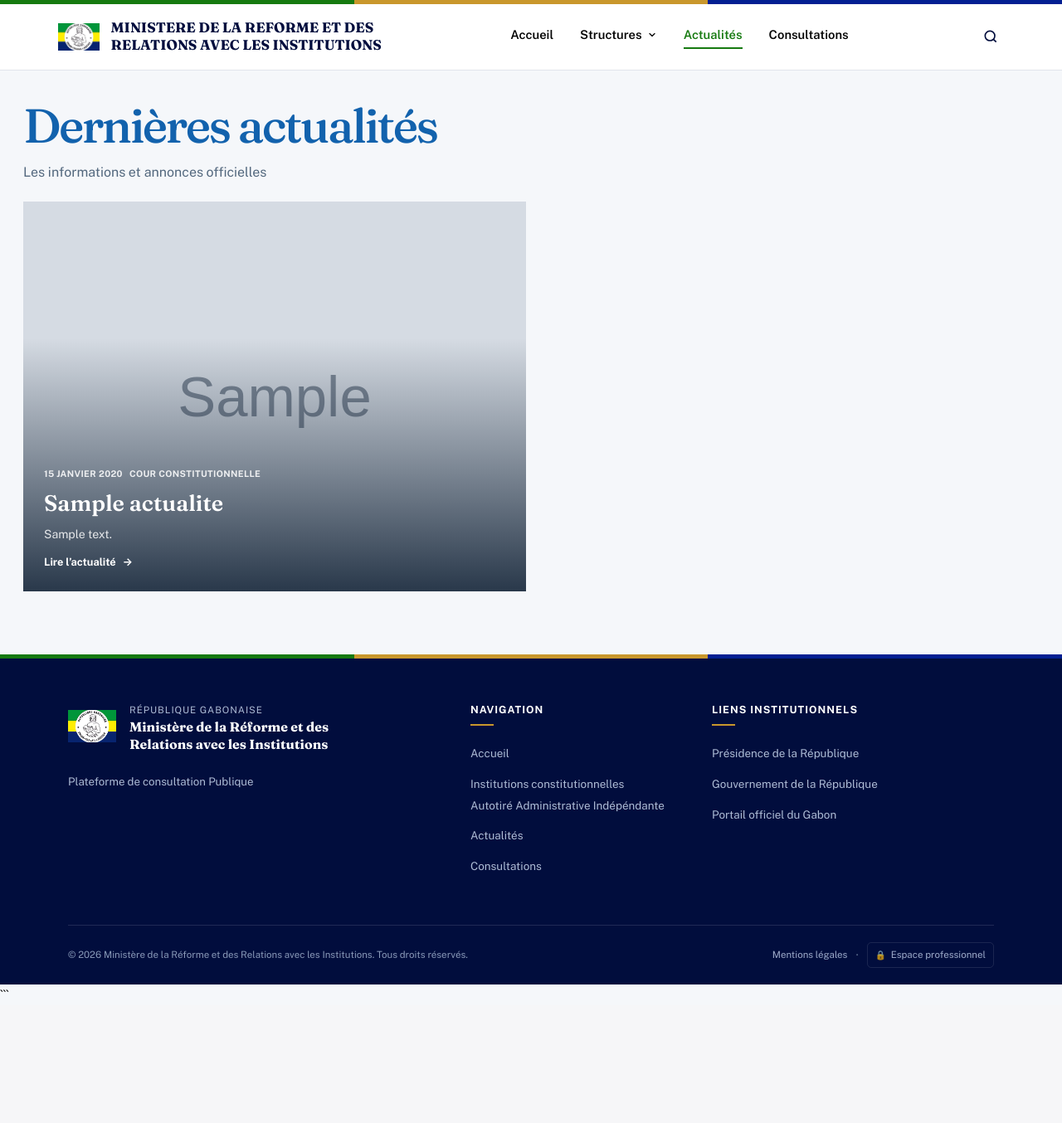
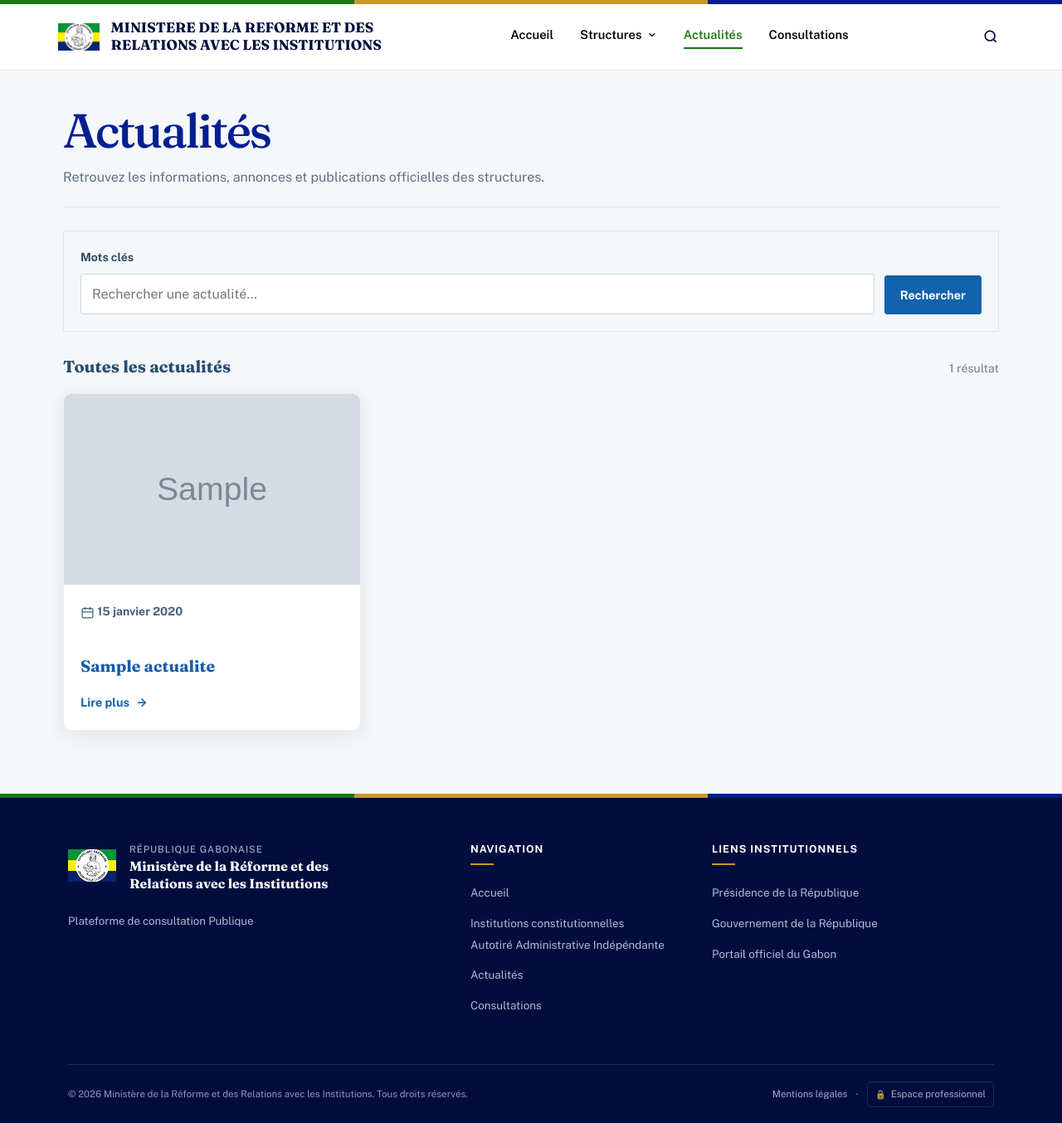
Before and after one commit to Jareotsen/Stage, a PHP site: page /views/public/actualite.php in a window 1280 px wide. Shown: the top 1354 px of the page at 83% size. Before the commit the page ends 1196 px from the top, so only its background shows below. Run offline with PHP 8.4, Linux system fonts and the light colour scheme; data comes from the database, SQL or seed files in the repository; tables that the repository leaves empty hold one stand-in row (values such as "Sample post"); grey boxes marked "Sample" are stand-in pictures.

Commit message:
ajout style pour s.a

```diff
--- a/views/public/actualite.php
+++ b/views/public/actualite.php
@@ -2,28 +2,79 @@
 session_start();
 require '../../config/database.php';
 
-$actuStmt = $db->query(
-    "SELECT actualites.id_actu, actualites.titre, actualites.contenu, actualites.date_publication, structure.nom_struc
-     FROM actualites
-     JOIN structure ON actualites.id_structure = structure.id_struc
-     ORDER BY actualites.date_publication DESC"
-);
+/**
+ * Recherche facultative dans les actualités.
+ * Les noms de tables et de colonnes restent ceux du code existant.
+ */
+$recherche = trim((string) ($_GET['q'] ?? ''));
+
+// Pagination : 9 actualités par page (3 rangées de 3).
+$parPage = 9;
+$page = max(1, (int) ($_GET['page'] ?? 1));
+
+$baseSql = " FROM actualites
+             JOIN structure ON actualites.id_structure = structure.id_struc";
+
+$params = [];
+if ($recherche !== '') {
+    $baseSql .= " WHERE actualites.titre LIKE :q
+                  OR actualites.contenu LIKE :q
+                  OR structure.nom_struc LIKE :q";
+    $params[':q'] = '%' . $recherche . '%';
+}
+
+// Nombre total de résultats pour calculer la pagination.
+$countStmt = $db->prepare("SELECT COUNT(*)" . $baseSql);
+$countStmt->execute($params);
+$totalActualites = (int) $countStmt->fetchColumn();
+$totalPages = max(1, (int) ceil($totalActualites / $parPage));
+$page = min($page, $totalPages);
+$offset = ($page - 1) * $parPage;
+
+$sql = "SELECT actualites.id_actu,
+               actualites.titre,
+               actualites.contenu,
+               actualites.date_publication,
+               structure.nom_struc" . $baseSql . "
+        ORDER BY actualites.date_publication DESC
+        LIMIT :limite OFFSET :debut";
+
+$actuStmt = $db->prepare($sql);
+foreach ($params as $key => $value) {
+    $actuStmt->bindValue($key, $value, PDO::PARAM_STR);
+}
+$actuStmt->bindValue(':limite', $parPage, PDO::PARAM_INT);
+$actuStmt->bindValue(':debut', $offset, PDO::PARAM_INT);
+$actuStmt->execute();
 $actualites = $actuStmt->fetchAll(PDO::FETCH_ASSOC);
 
-// Récupère la première photo de chaque actualité
+// Récupère la première photo de chaque actualité.
+$photoStmt = $db->prepare(
+    "SELECT Photos_actu_url
+     FROM actualites_photos
+     WHERE id_actualites = :id
+     ORDER BY Position
+     LIMIT 1"
+);
 foreach ($actualites as &$actualite) {
-    $photoStmt = $db->prepare(
-        "SELECT Photos_actu_url FROM actualites_photos WHERE id_actualites = :id ORDER BY Position LIMIT 1"
-    );
     $photoStmt->execute([':id' => $actualite['id_actu']]);
-    $actualite['image'] = $photoStmt->fetchColumn(); // false si aucune photo
+    $actualite['image'] = $photoStmt->fetchColumn();
 }
 unset($actualite);
 
-// Formate une date SQL (YYYY-MM-DD) en français, ex : "12 juin 2024"
-function formaterDateFr(string $dateSql): string {
-    $mois = [1 => 'janvier', 'février', 'mars', 'avril', 'mai', 'juin', 'juillet', 'août', 'septembre', 'octobre', 'novembre', 'décembre'];
+// Formate une date SQL en français, par exemple : « 12 juin 2024 ».
+function formaterDateFr(string $dateSql): string
+{
+    $mois = [
+        1 => 'janvier', 'février', 'mars', 'avril', 'mai', 'juin',
+        'juillet', 'août', 'septembre', 'octobre', 'novembre', 'décembre'
+    ];
+
     $timestamp = strtotime($dateSql);
+    if ($timestamp === false) {
+        return $dateSql;
+    }
+
     return date('d', $timestamp) . ' ' . $mois[(int) date('n', $timestamp)] . ' ' . date('Y', $timestamp);
 }
 
@@ -31,115 +82,403 @@
 ?>
 
 <style>
-/* Présentation inspirée du portail éditorial fourni en référence */
-.actualite-page{max-width:1440px;margin:0 auto;padding:36px 28px 76px;color:#152b49}
-.actualite-hero{margin:0 0 22px;padding:0;background:transparent;box-shadow:none;border:0;overflow:visible;color:#145ca8}
-.actualite-hero:before,.actualite-hero:after{display:none}
-.actualite-hero-inner{max-width:none}
-.actualite-kicker{display:none}
-.actualite-page .actualite-hero h1{margin:0;color:#1262ad;font-size:clamp(2.3rem,5vw,3.6rem);font-weight:500;letter-spacing:-.045em;line-height:1.08}
-.actualite-hero p{max-width:800px;margin:12px 0 0;color:#52677d;font-size:1rem;line-height:1.65}
-.actualite-toolbar{display:flex;justify-content:space-between;align-items:center;gap:18px;margin:0 0 20px;border-bottom:1px solid #dce5ee;padding-bottom:15px}
-.actualite-tabs{display:flex;flex-wrap:wrap;gap:8px}
-.actualite-tab{display:inline-flex;align-items:center;justify-content:center;min-height:35px;padding:8px 16px;border:1px solid #d9e2eb;border-radius:999px;background:#fff;color:#42617f;font-size:.78rem;font-weight:650;text-decoration:none}
-.actualite-tab.is-active{background:#1262ad;border-color:#1262ad;color:#fff}
-.actualite-all{color:#285b80;font-size:.8rem;font-weight:750;text-decoration:none;border-bottom:1px solid #8aafc8;padding-bottom:3px;white-space:nowrap}
-.actualite-feature-grid{display:grid;grid-template-columns:minmax(0,1fr) minmax(0,1fr);grid-template-rows: minmax(165px, 1fr) minmax(165px, 1fr);gap:12px;min-height:470px}
-.actualite-card{position:relative;min-width:0;display:flex;flex-direction:column;overflow:hidden;border:0;border-radius:0;background:#dceaf6;box-shadow:none;transition:transform .2s ease,box-shadow .2s ease}
-.actualite-card:hover{transform:translateY(-2px);border-color:transparent;box-shadow:0 8px 22px rgba(15,48,80,.12)}
-.actualite-card.featured{grid-column:1;grid-row:1 / span 2;min-height:470px;background:#dceaf6}
-.actualite-card.side-large{grid-column:2;grid-row:1}
-.actualite-card.side-small{min-height:165px}
-.actualite-card.side-small:nth-of-type(3){grid-column:2;grid-row:2}
-.actualite-card.side-small:nth-of-type(4){display:none}
-.actualite-card .actualite-media{position:absolute;inset:0;height:auto;overflow:hidden;background:#d8e7f4}
-.actualite-card img{display:block;width:100%;height:100%;object-fit:cover;transition:transform .4s ease}
-.actualite-card:hover img{transform:scale(1.025)}
-.actualite-card.featured:after{content:"";position:absolute;inset:35% 0 0;background:linear-gradient(180deg,rgba(8,25,45,0) 0%,rgba(8,25,45,.84) 100%);pointer-events:none}
-.actualite-no-image{display:flex;width:100%;height:100%;align-items:center;justify-content:center;background:linear-gradient(135deg,#dceaf6,#c9deef);color:#3b6c98}
-.actualite-no-image svg{width:52px;height:52px;opacity:.75}
-.actualite-content{position:relative;z-index:1;display:flex;flex:1;flex-direction:column;align-items:flex-start;justify-content:flex-end;padding:20px;background:transparent}
-.actualite-card.featured .actualite-content{padding:25px;color:#fff}
-.actualite-card.side-large .actualite-content,.actualite-card.side-small .actualite-content{justify-content:space-between;padding:18px;background:rgba(217,232,245,.93)}
-.actualite-meta{display:flex;flex-wrap:wrap;align-items:center;gap:8px;margin-bottom:12px;color:#66829d;font-size:.67rem;font-weight:750;line-height:1.4;text-transform:uppercase;letter-spacing:.035em}
-.actualite-meta .meta-dot{display:none}
-.actualite-source{color:inherit}
-.actualite-card.featured .actualite-meta{color:rgba(255,255,255,.88)}
-.actualite-card h2{margin:0 0 10px;color:#164e82;font-size:1.18rem;line-height:1.35;font-weight:650;overflow-wrap:anywhere}
-.actualite-card.featured h2{margin:0;color:#fff;font-size:clamp(1.35rem,2.1vw,2rem);line-height:1.22;font-weight:600}
-.actualite-card.side-small h2{font-size:.95rem;line-height:1.35;margin-top:auto}
-.actualite-card p{display:-webkit-box;-webkit-box-orient:vertical;-webkit-line-clamp:3;line-clamp:3;overflow:hidden;margin:0 0 15px;color:#536e88;font-size:.88rem;line-height:1.6}
-.actualite-card.featured p{color:rgba(255,255,255,.86);margin-top:10px;margin-bottom:0}
-.actualite-link{display:inline-flex;align-items:center;gap:8px;margin-top:12px;padding:0;border:0;width:auto;color:#17598f;font-weight:750;font-size:.8rem;text-decoration:none}
-.actualite-card.featured .actualite-link{color:#fff}
-.actualite-link span{transition:transform .2s ease}
-.actualite-link:hover{color:#0b7a49}
-.actualite-card.featured .actualite-link:hover{color:#d9f3e5}
-.actualite-link:hover span{transform:translateX(4px)}
-.actualite-extra-grid{display:grid;grid-template-columns:repeat(3,minmax(0,1fr));gap:12px;margin-top:12px}
-.actualite-empty{padding:46px 24px;text-align:center;border:1px solid #dce5ee;background:#f6f9fc;border-radius:4px}
-.actualite-empty-icon{width:58px;height:58px;display:grid;place-items:center;margin:0 auto 14px;border-radius:50%;background:#e2edf7;color:#1262ad}
-.actualite-empty h2{margin:0 0 8px;font-size:1.3rem}
-.actualite-empty p{margin:0;color:#667b90}
-.actualite-section-head{display:flex;align-items:end;justify-content:space-between;gap:18px;margin:28px 0 16px}
-.actualite-section-head h2{margin:0;font-size:1.35rem;color:#164e82}
-.actualite-section-head p{margin:5px 0 0;color:#667b90;font-size:.9rem}
-@media(max-width:900px){.actualite-page{padding:28px 20px 56px}.actualite-feature-grid{grid-template-columns:minmax(0,1fr) minmax(0,1fr);min-height:420px}.actualite-card.featured{min-height:420px}.actualite-extra-grid{grid-template-columns:repeat(2,minmax(0,1fr))}.actualite-card.featured h2{font-size:1.45rem}}
-@media(max-width:640px){.actualite-page{padding:24px 14px 44px}.actualite-page .actualite-hero h1{font-size:2.35rem}.actualite-toolbar{align-items:flex-start;flex-direction:column}.actualite-tabs{gap:6px}.actualite-tab{padding:7px 12px;font-size:.74rem}.actualite-feature-grid{display:flex;flex-direction:column;min-height:0}.actualite-card.featured{min-height:360px}.actualite-card.side-large{min-height:220px}.actualite-card.side-small{min-height:180px}.actualite-card.side-small:nth-of-type(4){display:flex}.actualite-extra-grid{grid-template-columns:1fr}.actualite-card.featured h2{font-size:1.45rem}.actualite-card.side-large .actualite-content,.actualite-card.side-small .actualite-content{min-height:180px}}
-@media(prefers-reduced-motion:reduce){.actualite-card,.actualite-card img,.actualite-link span{transition:none}}
+.actualite-page {
+    max-width: 1180px;
+    margin: 0 auto;
+    padding: 42px 26px 76px;
+    color: #24364b;
+}
+.actualite-hero {
+    margin-bottom: 28px;
+    padding-bottom: 22px;
+    border-bottom: 1px solid #dce4ec;
+}
+.actualite-hero h1 {
+    margin: 0;
+    color: #145ca8;
+    font-size: clamp(2rem, 4vw, 3rem);
+    font-weight: 600;
+    letter-spacing: -.035em;
+    line-height: 1.15;
+}
+.actualite-hero p {
+    margin: 12px 0 0;
+    color: #5e7185;
+    font-size: 1rem;
+    line-height: 1.65;
+}
+.actualite-search {
+    display: flex;
+    align-items: end;
+    gap: 12px;
+    margin: 0 0 30px;
+    padding: 20px;
+    background: #f5f8fb;
+    border: 1px solid #e0e7ee;
+}
+.actualite-search-field {
+    display: flex;
+    flex: 1;
+    flex-direction: column;
+    gap: 8px;
+}
+.actualite-search label {
+    color: #334c65;
+    font-size: .88rem;
+    font-weight: 700;
+}
+.actualite-search input {
+    width: 100%;
+    min-height: 46px;
+    padding: 11px 13px;
+    border: 1px solid #cbd7e2;
+    border-radius: 3px;
+    background: #fff;
+    color: #24364b;
+    font: inherit;
+}
+.actualite-search input:focus {
+    outline: 3px solid rgba(18, 98, 173, .16);
+    border-color: #1262ad;
+}
+.actualite-search button,
+.actualite-reset {
+    display: inline-flex;
+    min-height: 46px;
+    align-items: center;
+    justify-content: center;
+    padding: 11px 18px;
+    border: 1px solid #1262ad;
+    border-radius: 3px;
+    background: #1262ad;
+    color: #fff;
+    font: inherit;
+    font-size: .9rem;
+    font-weight: 700;
+    text-decoration: none;
+    cursor: pointer;
+}
+.actualite-search button:hover {
+    background: #0e4e8a;
+}
+.actualite-reset {
+    border-color: #cbd7e2;
+    background: #fff;
+    color: #35536f;
+}
+.actualite-reset:hover {
+    background: #edf3f8;
+}
+.actualite-results-heading {
+    display: flex;
+    align-items: baseline;
+    justify-content: space-between;
+    gap: 16px;
+    margin: 0 0 8px;
+}
+.actualite-results-heading h2 {
+    margin: 0;
+    color: #244c72;
+    font-size: 1.25rem;
+    font-weight: 700;
+}
+.actualite-count {
+    color: #6a7e91;
+    font-size: .88rem;
+}
+.actualite-list {
+    display: grid;
+    grid-template-columns: repeat(3, minmax(0, 1fr));
+    gap: 26px;
+    margin-top: 18px;
+}
+.actualite-item {
+    min-width: 0;
+    overflow: hidden;
+    display: flex;
+    flex-direction: column;
+    background: #fff;
+    border-radius: 10px;
+    box-shadow: 0 5px 22px rgba(25, 53, 78, .10);
+    border: 1px solid #edf1f5;
+}
+.actualite-media {
+    width: 100%;
+    height: 230px;
+    overflow: hidden;
+    background: #e5edf4;
+}
+.actualite-media img {
+    display: block;
+    width: 100%;
+    height: 100%;
+    object-fit: cover;
+}
+.actualite-no-image {
+    display: flex;
+    width: 100%;
+    height: 100%;
+    align-items: center;
+    justify-content: center;
+    color: #52728e;
+    background: linear-gradient(135deg, #e6eef5, #d2e2ef);
+    font-size: .9rem;
+}
+.actualite-item-body {
+    display: flex;
+    flex: 1;
+    flex-direction: column;
+    align-items: flex-start;
+    padding: 22px 20px 24px;
+}
+.actualite-date {
+    padding-top: 0;
+    margin-bottom: 18px;
+    color: #637b91;
+    font-size: .88rem;
+    line-height: 1.5;
+}
+.actualite-date time {
+    display: block;
+    color: #41617f;
+    font-weight: 700;
+}
+.actualite-source {
+    display: block;
+    margin-top: 7px;
+    color: #74879a;
+    font-size: .8rem;
+}
+.actualite-item-content {
+    display: flex;
+    flex: 1;
+    flex-direction: column;
+    align-items: flex-start;
+    padding: 0 20px 22px;
+}
+.actualite-item-content h3 {
+    margin: 0 0 10px;
+    color: #145ca8;
+    font-size: 1.22rem;
+    font-weight: 700;
+    line-height: 1.4;
+}
+.actualite-item-content p {
+    margin: 0 0 13px;
+    color: #52677b;
+    font-size: .95rem;
+    line-height: 1.7;
+}
+.actualite-link {
+    display: inline-flex;
+    align-items: center;
+    gap: 8px;
+    margin-top: auto;
+    padding-top: 8px;
+    color: #1262ad;
+    font-size: .9rem;
+    font-weight: 750;
+    text-decoration: none;
+}
+.actualite-link span {
+    transition: transform .2s ease;
+}
+.actualite-link:hover {
+    color: #0b7a49;
+    text-decoration: underline;
+}
+.actualite-link:hover span {
+    transform: translateX(4px);
+}
+.actualite-empty {
+    padding: 38px 22px;
+    border: 1px solid #dce4ec;
+    background: #f7f9fb;
+    text-align: center;
+}
+.actualite-empty h2 {
+    margin: 0 0 8px;
+    color: #244c72;
+    font-size: 1.25rem;
+}
+.actualite-empty p {
+    margin: 0;
+    color: #65798d;
+    line-height: 1.6;
+}
+.actualite-pagination {
+    display: flex;
+    justify-content: center;
+    align-items: center;
+    flex-wrap: wrap;
+    gap: 8px;
+    margin-top: 34px;
+}
+.actualite-pagination a,
+.actualite-pagination span {
+    display: inline-flex;
+    min-width: 40px;
+    min-height: 40px;
+    align-items: center;
+    justify-content: center;
+    padding: 8px 12px;
+    border: 1px solid #d6e0e9;
+    border-radius: 4px;
+    background: #fff;
+    color: #285b80;
+    text-decoration: none;
+    font-weight: 700;
+}
+.actualite-pagination .is-current {
+    border-color: #1262ad;
+    background: #1262ad;
+    color: #fff;
+}
+.actualite-pagination a:hover {
+    background: #eef5fb;
+}
+@media (max-width: 900px) {
+    .actualite-list { grid-template-columns: repeat(2, minmax(0, 1fr)); gap: 20px; }
+}
+@media (max-width: 640px) {
+    .actualite-page {
+        padding: 28px 15px 48px;
+    }
+    .actualite-search {
+        align-items: stretch;
+        flex-direction: column;
+        padding: 15px;
+    }
+    .actualite-search button,
+    .actualite-reset {
+        width: 100%;
+    }
+    .actualite-list { grid-template-columns: 1fr; gap: 18px; }
+    .actualite-media { height: 220px; }
+    .actualite-item-body { padding: 18px 16px 8px; }
+    .actualite-item-content { padding: 0 16px 20px; }
+    .actualite-results-heading {
+        align-items: flex-start;
+        flex-direction: column;
+        gap: 5px;
+    }
+    .actualite-item-content h3 {
+        font-size: 1.1rem;
+    }
+}
+@media (prefers-reduced-motion: reduce) {
+    .actualite-link span {
+        transition: none;
+    }
+}
 </style>
 
 <main class="actualite-page">
     <header class="actualite-hero">
-        <div class="actualite-hero-inner">
-            <h1>Dernières actualités</h1>
-            <p>Les informations et annonces officielles </p>
-        </div>
+        <h1>Actualités</h1>
+        <p>Retrouvez les informations, annonces et publications officielles des structures.</p>
     </header>
 
+    <form class="actualite-search" action="actualite.php" method="get" role="search">
+        <div class="actualite-search-field">
+            <label for="actualite-q">Mots clés</label>
+            <input
+                type="search"
+                id="actualite-q"
+                name="q"
+                value="<?= htmlspecialchars($recherche, ENT_QUOTES, 'UTF-8') ?>"
+                placeholder="Rechercher une actualité…"
+            >
+        </div>
+        <button type="submit">Rechercher</button>
+        <?php if ($recherche !== ''): ?>
+            <a class="actualite-reset" href="actualite.php">Réinitialiser</a>
+        <?php endif; ?>
+    </form>
 
+    <div class="actualite-results-heading">
+        <h2><?= $recherche !== '' ? 'Résultats de recherche' : 'Toutes les actualités' ?></h2>
+        <span class="actualite-count">
+            <?= count($actualites) ?> résultat<?= count($actualites) > 1 ? 's' : '' ?>
+        </span>
+    </div>
 
     <?php if (empty($actualites)): ?>
         <section class="actualite-empty" aria-live="polite">
-            <div class="actualite-empty-icon" aria-hidden="true">
-                <svg viewBox="0 0 24 24" width="28" height="28" fill="none" stroke="currentColor" stroke-width="1.7" stroke-linecap="round" stroke-linejoin="round"><path d="M4 5.5A2.5 2.5 0 0 1 6.5 3H20v16H6.5A2.5 2.5 0 0 0 4 21z"/><path d="M4 5.5V21M8 7h8M8 11h8"/></svg>
-            </div>
-            <h2>Aucune actualité pour le moment</h2>
-            <p>Les nouvelles publications des structures apparaîtront ici dès leur mise en ligne.</p>
+            <h2>Aucune actualité trouvée</h2>
+            <p>
+                <?php if ($recherche !== ''): ?>
+                    Aucun résultat ne correspond à « <?= htmlspecialchars($recherche, ENT_QUOTES, 'UTF-8') ?> ».
+                    Essayez d’autres mots clés.
+                <?php else: ?>
+                    Les nouvelles publications des structures apparaîtront ici dès leur mise en ligne.
+                <?php endif; ?>
+            </p>
         </section>
     <?php else: ?>
-        <section class="actualite-feature-grid" aria-label="Dernières actualités">
-            <?php foreach ($actualites as $index => $actualite): ?>
+        <section class="actualite-list" aria-label="Liste des actualités">
+            <?php foreach ($actualites as $actualite): ?>
                 <?php
-                    $cardClass = $index === 0 ? 'featured' : ($index === 1 ? 'side-large' : ($index <= 3 ? 'side-small' : 'extra'));
-                    $isExtra = $index > 3;
+                    $date = (string) $actualite['date_publication'];
+                    $imageNom = trim((string) ($actualite['image'] ?: ''));
                 ?>
-                <?php if ($isExtra && $index === 4): ?><div class="actualite-extra-grid" aria-label="Autres actualités"><?php endif; ?>
-                <article class="actualite-card <?= $cardClass ?>">
+                <article class="actualite-item">
                     <div class="actualite-media">
-                        <?php if (!empty($actualite['image'])): ?>
-                            <img src="../../uploads/photos/<?= htmlspecialchars($actualite['image'], ENT_QUOTES, 'UTF-8') ?>" alt="Illustration de l’actualité : <?= htmlspecialchars($actualite['titre'], ENT_QUOTES, 'UTF-8') ?>" loading="lazy">
+                        <?php if ($imageNom !== ''): ?>
+                            <img
+                                src="../../uploads/photos/<?= htmlspecialchars(basename($imageNom), ENT_QUOTES, 'UTF-8') ?>"
+                                alt="<?= htmlspecialchars((string) $actualite['titre'], ENT_QUOTES, 'UTF-8') ?>"
+                                loading="lazy"
+                            >
                         <?php else: ?>
-                            <div class="actualite-no-image" aria-label="Aucune image disponible">
-                                <svg viewBox="0 0 24 24" fill="none" stroke="currentColor" stroke-width="1.4" stroke-linecap="round" stroke-linejoin="round" aria-hidden="true"><path d="M3 21h18M5 21V8l7-5 7 5v13M9 21v-7h6v7M9 10h.01M15 10h.01"/></svg>
-                            </div>
+                            <div class="actualite-no-image">Aucune image disponible</div>
                         <?php endif; ?>
                     </div>
-                    <div class="actualite-content">
-                        <div class="actualite-meta">
-                            <time datetime="<?= htmlspecialchars(date('Y-m-d', strtotime($actualite['date_publication'])), ENT_QUOTES, 'UTF-8') ?>"><?= formaterDateFr($actualite['date_publication']) ?></time>
-                            <span><?= htmlspecialchars($actualite['nom_struc'], ENT_QUOTES, 'UTF-8') ?></span>
+                    <div class="actualite-item-body">
+                        <div class="actualite-date">
+                            <time datetime="<?= htmlspecialchars(date('Y-m-d', strtotime($date) ?: time()), ENT_QUOTES, 'UTF-8') ?>">
+                                <svg xmlns="http://www.w3.org/2000/svg"
+     width="17" height="17"
+     viewBox="0 0 24 24"
+     fill="none"
+     stroke="currentColor"
+     stroke-width="1.7"
+     stroke-linecap="round"
+     stroke-linejoin="round"
+     aria-hidden="true">
+    <rect x="3" y="5" width="18" height="16" rx="2"/>
+    <path d="M16 3v4M8 3v4M3 11h18"/>
+</svg> <?= htmlspecialchars(formaterDateFr($date), ENT_QUOTES, 'UTF-8') ?>
+                            </time>
                         </div>
-                        <h2><?= htmlspecialchars($actualite['titre'], ENT_QUOTES, 'UTF-8') ?></h2>
-                        <?php if ($index === 0): ?>
-                            <p><?= htmlspecialchars(mb_strimwidth(strip_tags($actualite['contenu']), 0, 190, '…', 'UTF-8'), ENT_QUOTES, 'UTF-8') ?></p>
-                        <?php endif; ?>
-                        <a class="actualite-link" href="actualite_detail.php?id=<?= (int) $actualite['id_actu'] ?>">Lire l’actualité <span aria-hidden="true">→</span></a>
+                    </div>
+                    <div class="actualite-item-content">
+                        <h3><?= htmlspecialchars((string) $actualite['titre'], ENT_QUOTES, 'UTF-8') ?></h3>
+                        <a class="actualite-link" href="actualite_detail.php?id=<?= (int) $actualite['id_actu'] ?>">
+                            Lire plus <span aria-hidden="true">→</span>
+                        </a>
                     </div>
                 </article>
-                <?php if ($index === count($actualites) - 1 && count($actualites) > 4): ?></div><?php endif; ?>
             <?php endforeach; ?>
         </section>
+
+        <?php if ($totalPages > 1): ?>
+            <nav class="actualite-pagination" aria-label="Pagination des actualités">
+                <?php if ($page > 1): ?>
+                    <a href="?page=<?= $page - 1 ?>&amp;q=<?= urlencode($recherche) ?>" aria-label="Page précédente">‹</a>
+                <?php endif; ?>
+                <?php for ($numero = 1; $numero <= $totalPages; $numero++): ?>
+                    <?php if ($numero === $page): ?>
+                        <span class="is-current" aria-current="page"><?= $numero ?></span>
+                    <?php else: ?>
+                        <a href="?page=<?= $numero ?>&amp;q=<?= urlencode($recherche) ?>"><?= $numero ?></a>
+                    <?php endif; ?>
+                <?php endfor; ?>
+                <?php if ($page < $totalPages): ?>
+                    <a href="?page=<?= $page + 1 ?>&amp;q=<?= urlencode($recherche) ?>" aria-label="Page suivante">›</a>
+                <?php endif; ?>
+            </nav>
+        <?php endif; ?>
     <?php endif; ?>
 </main>
 
--- a/views/super_admin/dashboard.php
+++ b/views/super_admin/dashboard.php
@@ -1,3 +1,7 @@
+<link rel="stylesheet" href="../../publique/css/public.css">
+<link rel="stylesheet" href="../../publique/css/theme.css">
+
+link
 <?php
 require_once '../../includes/auth.php';
 require_once '../../config/database.php';
--- a/views/super_admin/gerer_categories.php
+++ b/views/super_admin/gerer_categories.php
@@ -1,3 +1,5 @@
+<link rel="stylesheet" href="../../publique/css/public.css">
+<link rel="stylesheet" href="../../publique/css/theme.css">
 <?php
 require_once '../../includes/auth.php';
 require_once '../../config/database.php';
--- a/views/super_admin/gerer_compte.php
+++ b/views/super_admin/gerer_compte.php
@@ -1,3 +1,5 @@
+<link rel="stylesheet" href="../../publique/css/public.css">
+<link rel="stylesheet" href="../../publique/css/theme.css">
 <?php
 require_once '../../includes/auth.php';
 require_once '../../config/database.php';
```
Also changed, not shown: publique/image/actu.png (added), uploads/photos/6ad3766ee2da1.png (added).
